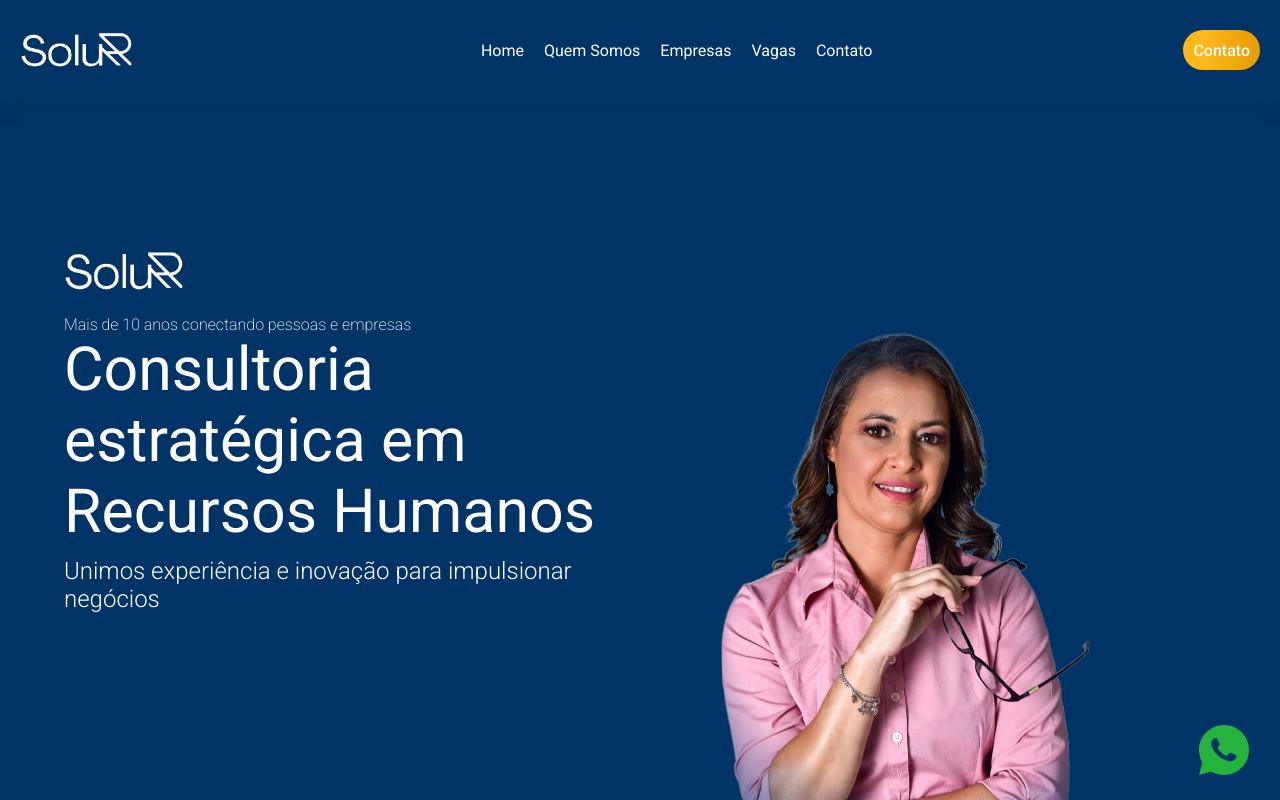
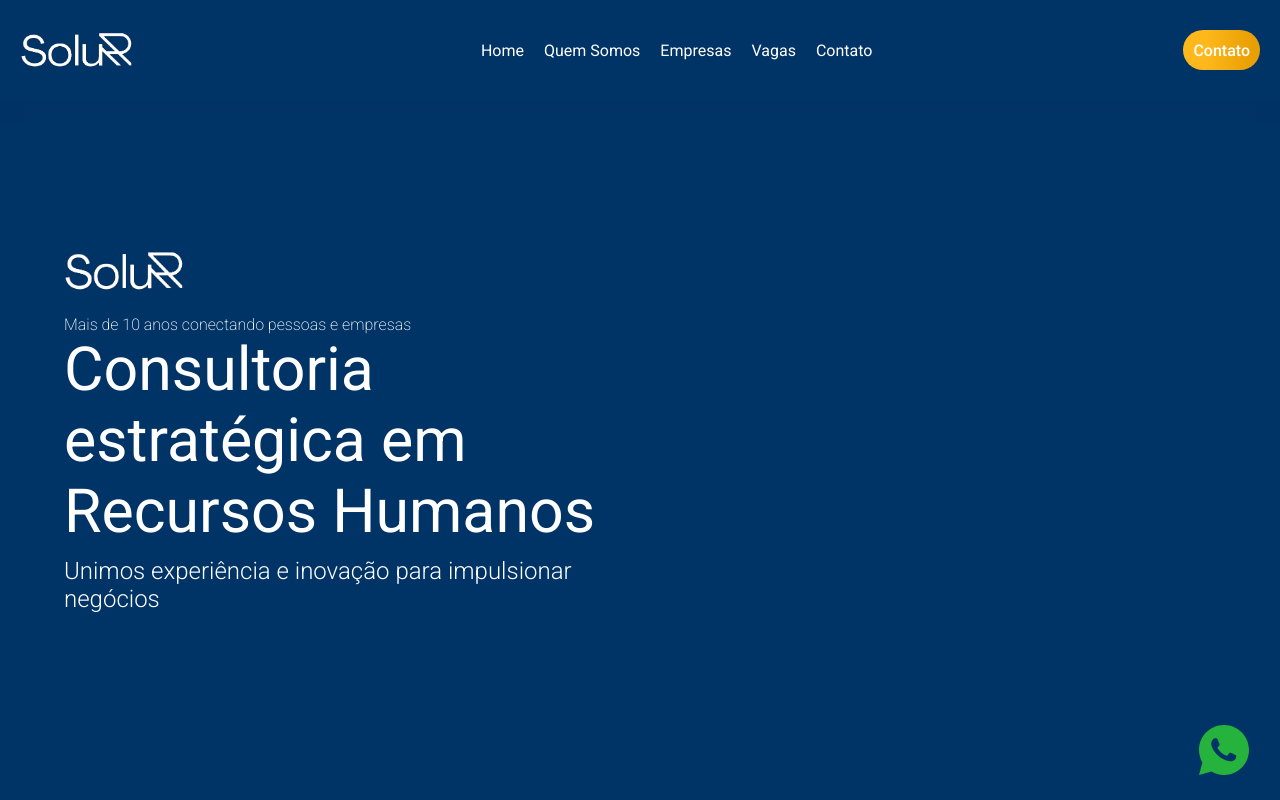
Before and after one commit to NanoThecnolog/solurh-frontend, a Next.js app: page /about in a window 1280 px wide. Shown: the top 800 px of the page. Built offline with nearby package versions, Linux system fonts and the light colour scheme.

Commit message:
removendo temporariamente imagens do banner

```diff
--- a/src/components/banner/Template/index.tsx
+++ b/src/components/banner/Template/index.tsx
@@ -49,9 +49,11 @@ export default function BannerTemplate({ data }: TemplateProps) {
                 </div>
             </div>
             <div className={styles.right}>
-                <div className={styles.imageContainer}>
-                    <img className={styles.image} src={data.bannerImg} alt="imagem do banner" />
-                </div>
+                {
+                    data.bannerImg && <div className={styles.imageContainer}>
+                        <img className={styles.image} src={data.bannerImg} alt="imagem do banner" />
+                    </div>
+                }
             </div>
         </section>
     )
--- a/src/utils/variables.ts
+++ b/src/utils/variables.ts
@@ -52,7 +52,7 @@ export const bannersContent: BannerProps[] = [
         textParagraph: 'Somos a SoluRH'
     },
     {
-        bannerImg: '/img/3-nobg.png',
+        bannerImg: '',
         buttonText: '',
         textHighLight: 'Descubra os Melhores Talentos para o seu Negócio',
         logoImg: '/img/Logomarca/horizontal-white.png',
@@ -60,7 +60,7 @@ export const bannersContent: BannerProps[] = [
         textParagraph: 'Soluções Personalizadas'
     },
     {
-        bannerImg: '/img/5-no-bg.png',
+        bannerImg: '',
         buttonText: '',
         textHighLight: 'Consultoria estratégica em Recursos Humanos',
         logoImg: '/img/Logomarca/horizontal-white.png',
```
Also changed, not shown: public/img/hr-human-resources-recruitment-team-260nw-2500677033.webp (added).
